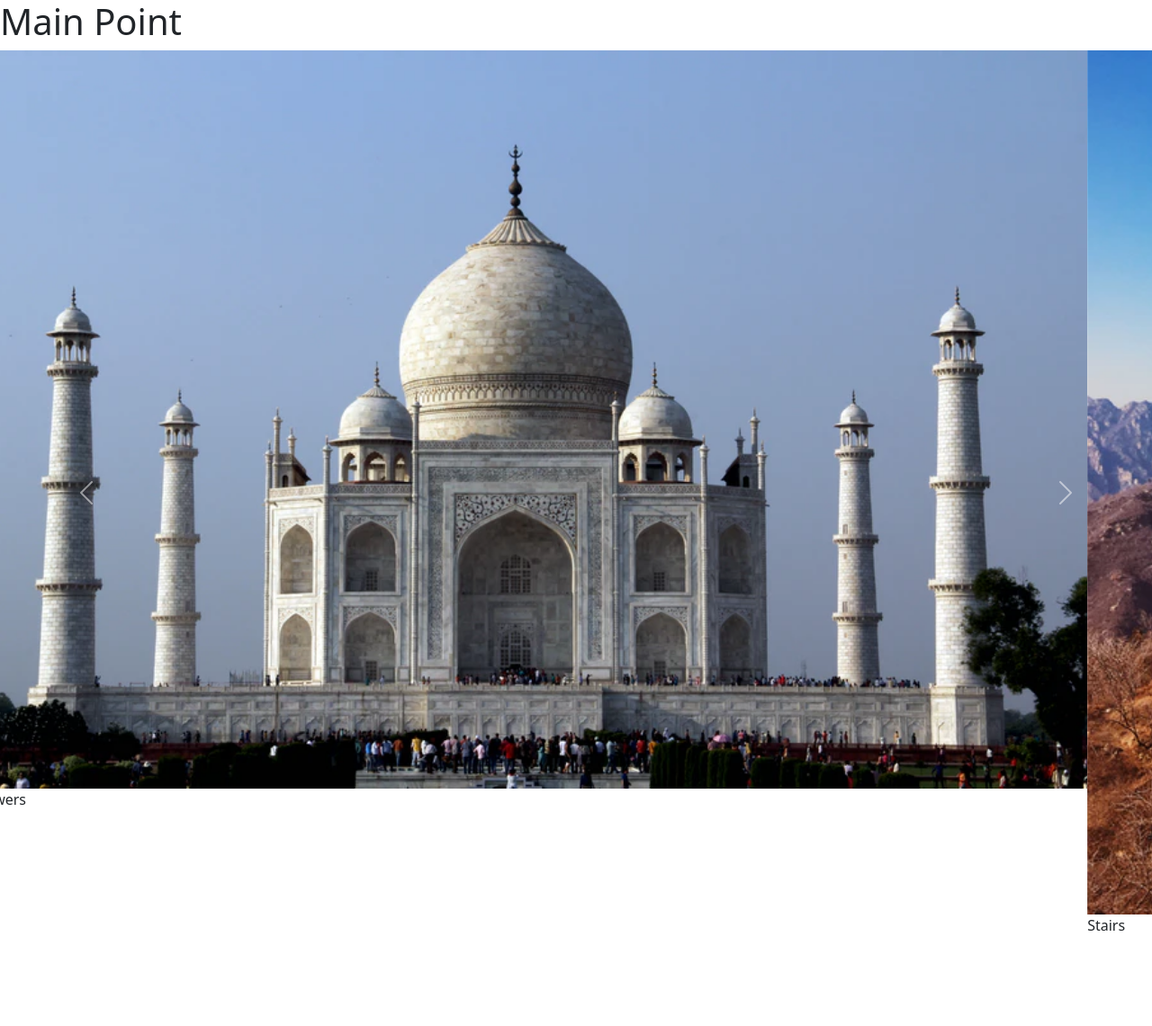
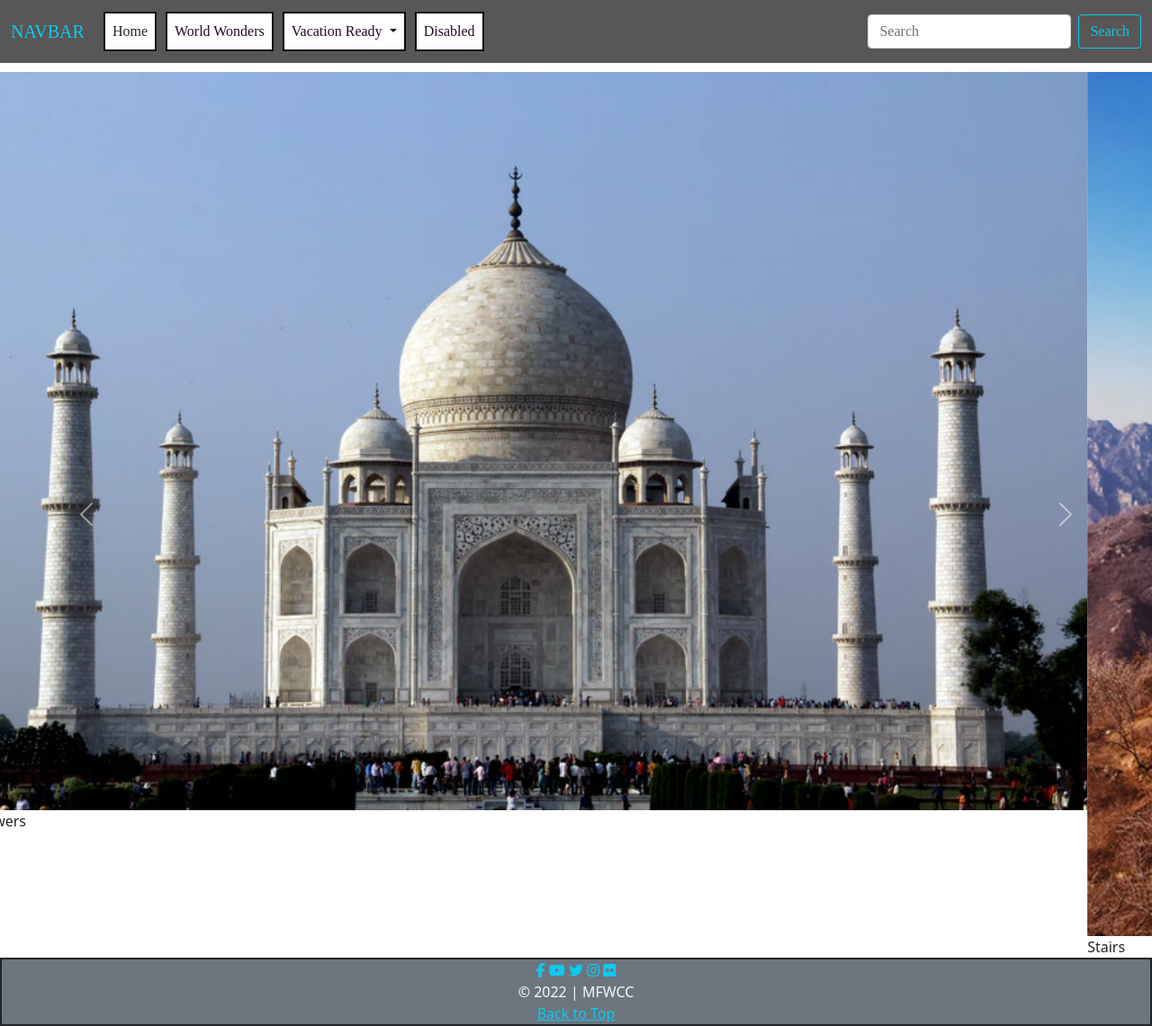
Before and after one commit to ChrissyClear/parallax-practice, a plain HTML site: page contact.html in a window 1280 px wide. Shown: the whole page at 90% size. Before the commit the page ends 1041 px from the top, so only its background shows below. Drawn offline with nearby package versions, Linux system fonts and the light colour scheme.

Commit message:
fixed footer and header

```diff
--- a/contact.html
+++ b/contact.html
@@ -2,22 +2,74 @@
 <html lang="en">
 
 <head>
-    <meta charset="utf-8" />
-    <meta name="viewport" content="width=device-width, initial-scale=1" />
-    <title>Page Title</title>
-    <link rel="stylesheet" href="style.css">
-    <link href="https://cdn.jsdelivr.net/npm/bootstrap@5.2.0-beta1/dist/css/bootstrap.min.css" rel="stylesheet"
-        integrity="sha384-0evHe/X+R7YkIZDRvuzKMRqM+OrBnVFBL6DOitfPri4tjfHxaWutUpFmBp4vmVor" crossorigin="anonymous" />
-    <!-- stylesheet placed after bootstrap can extend/override its classes -->
-    <link rel="stylesheet" href="css/style.css" />
+    <meta charset="utf-8">
+<meta name="viewport" content="width=device-width, initial-scale=1">
+<title>Day 7 Parallax</title>
+<link rel="preconnect" href="https://fonts.googleapis.com">
+<link rel="preconnect" href="https://fonts.gstatic.com" crossorigin>
+<link href="https://fonts.googleapis.com/css2?family=Lato&family=Roboto+Slab&display=swap" rel="stylesheet">
+<link rel="stylesheet" href="css/styles.css">
+<link href="https://cdn.jsdelivr.net/npm/bootstrap@5.1.3/dist/css/bootstrap.min.css" rel="stylesheet"
+  integrity="sha384-1BmE4kWBq78iYhFldvKuhfTAU6auU8tT94WrHftjDbrCEXSU1oBoqyl2QvZ6jIW3" crossorigin="anonymous">
 <script src="https://cdn.jsdelivr.net/npm/bootstrap@5.2.0-beta1/dist/js/bootstrap.bundle.min.js"
         integrity="sha384-pprn3073KE6tl6bjs2QrFaJGz5/SUsLqktiwsUTF55Jfv3qYSDhgCecCxMW52nD2" crossorigin="anonymous"
-        defer>
-    </script>
+        defer></script>
+<script src="https://kit.fontawesome.com/f9c9c624ab.js" crossorigin="anonymous" defer></script>
+<script src="https://ajax.googleapis.com/ajax/libs/jquery/3.6.0/jquery.min.js" defer></script>
+<script src="https://maxcdn.bootstrapcdn.com/bootstrap/3.4.1/js/bootstrap.min.js" defer></script>
+
 </head>
 
 <body>
-    <h1>Main Point</h1>
+
+  <!-- add navbar-expand-lg to have buttons show/take away to just leave hamburger menu -->
+  <nav class="navbar navbar-expand-lg navbar-light navbar-dark">
+    <div class="container-fluid">
+      <a class="navbar-brand text-info" href="#">NAVBAR</a>
+      <button class="navbar-toggler" type="button" data-bs-toggle="collapse" data-bs-target="#navbarSupportedContent"
+        aria-controls="navbarSupportedContent" aria-expanded="false" aria-label="Toggle navigation">
+        <span class="navbar-toggler-icon"></span>
+      </button>
+
+      <div class="collapse navbar-collapse" id="navbarSupportedContent">
+        <!-- me-auto = left aligned ms-auto = right aligned -->
+        <ul class="navbar-nav me-auto mb-2 mb-lg-0">
+          <li class="nav-item">
+            <a class="nav-link active text-dark" aria-current="page" href="#">Home</a>
+          </li>
+          <li class="nav-item">
+            <a class="nav-link" href="https://www.californiabeaches.com/top-10-beaches-in-california/"
+              target="_blank">World Wonders</a>
+          </li>
+          <li class="nav-item dropdown">
+            <a class="nav-link dropdown-toggle" href="#" id="navbarDropdown" role="button" data-bs-toggle="dropdown"
+              aria-expanded="false">
+              Vacation Ready
+            </a>
+            <ul class="dropdown-menu text-success" aria-labelledby="navbarDropdown">
+              <li><a class="dropdown-item"
+                  href="https://www.google.com/search?q=surfboard&rlz=1C1CHZN_enUS941US941&sxsrf=ALiCzsZqJO-_YuVscunxS7IjjIQ5P8ZKmQ:1651187936675&source=lnms&tbm=shop&sa=X&sqi=2&ved=2ahUKEwim0LCz8rf3AhXYZ94KHbfAAjAQ_AUoAXoECAEQAw&biw=1920&bih=937&dpr=1"
+                  id="02" target="_blank">Passports</a></li>
+              <li><a class="dropdown-item" href="https://www.harboursurfboards.com/surfboard-care" id="03"
+                  target="_blank">Suit Cases</a></li>
+              <li><a class="dropdown-item" href="https://getfoamie.com/surf-camps-california/" id="04"
+                  target="_blank">Clothing</a></li>
+              <hr class="dropdown-divider">
+              <li><a class="dropdown-item" href="https://youtu.be/_ZkfD0k8F2c" target="_blank" id="05">Shoes</a></li>
+              <li><a class="dropdown-item" href="https://panamajack.com/blogs/at-the-beach" target="_blank">Party</a></li>
+            </ul>
+          </li>
+          <li class="nav-item">
+            <a class="nav-link disabled">Disabled</a>
+          </li>
+        </ul>
+        <form class="d-flex">
+          <input class="form-control me-2" type="search" placeholder="Search" aria-label="Search">
+          <button class="btn btn-outline-info" type="submit">Search</button>
+        </form>
+      </div>
+    </div>
+  </nav>
 
     <div id="carouselExampleControls" class="carousel slide" data-bs-ride="carousel">
         <div class="carousel-inner">
@@ -34,20 +86,39 @@
                 <img src="img/photo 4 red bridge.webp" class="d-block w-100" alt="red bridge">Red Bridge
             </div>
             <div class="carousel-item">
-            <img src="img/photo 5 lake in mountains.webp" class="d-block w-100" alt="Lake in the Mountains">Lake in the Mountains
+                <img src="img/photo 5 lake in mountains.webp" class="d-block w-100" alt="Lake in the Mountains">Lake in
+                the Mountains
             </div>
         </div>
-        <button class="carousel-control-prev" type="button" data-bs-target="#carouselExampleControls" data-bs-slide="prev">
+        <button class="carousel-control-prev" type="button" data-bs-target="#carouselExampleControls"
+            data-bs-slide="prev">
             <span class="carousel-control-prev-icon" aria-hidden="true"></span>
             <span class="visually-hidden">Previous</span>
         </button>
-        <button class="carousel-control-next" type="button" data-bs-target="#carouselExampleControls" data-bs-slide="next">
+        <button class="carousel-control-next" type="button" data-bs-target="#carouselExampleControls"
+            data-bs-slide="next">
             <span class="carousel-control-next-icon" aria-hidden="true"></span>
             <span class="visually-hidden">Next</span>
         </button>
     </div>
+    <footer class="footer bg-secondary">
+        <div>
+            <a href="https://www.facebook.com/nationalparkservice" target="_blank"><i
+                    class="fa-brands fa-facebook-f"></i></a>
+            <a href="https://www.youtube.com/nationalparkservice" target="_blank"><i
+                    class="fa-brands fa-youtube"></i></a>
+            <a href="https://twitter.com/natlparkservice" target="_blank"><i class="fa-brands fa-twitter"></i></a>
+            <a href="https://www.instagram.com/nationalparkservice/" target="_blank"><i
+                    class="fa-brands fa-instagram"></i></a>
+            <a href="https://www.flickr.com/photos/nationalparkservice" target="_blank"><i
+                    class="fa-brands fa-flickr"></i></a>
 
-    <section class="footer"></section>
+            <div class="text-light">&copy; 2022 | MFWCC</div>
+
+            <a class="text-info" href="#top">Back to Top</a>
+        </div>
+    </footer>
+
 </body>
 
 </html>
```
Lines whose indentation alone changed are shown as unchanged.
